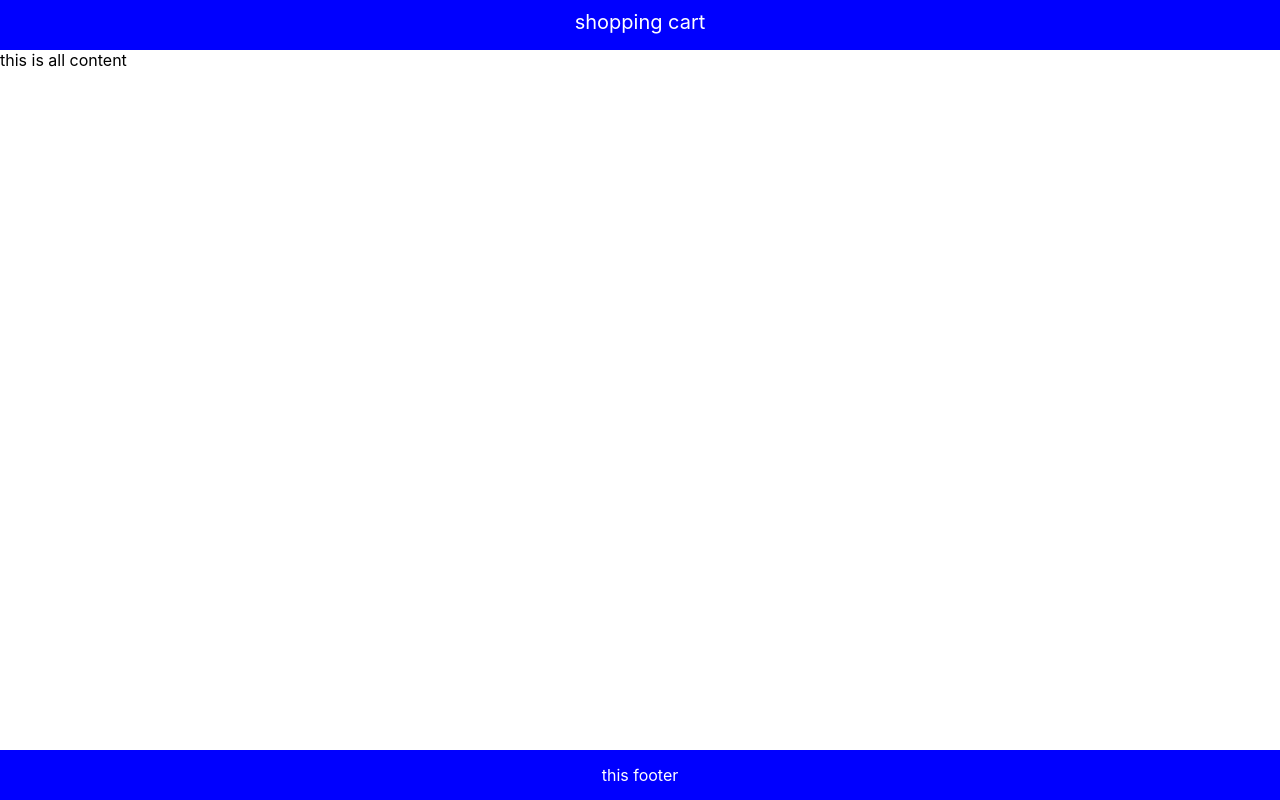
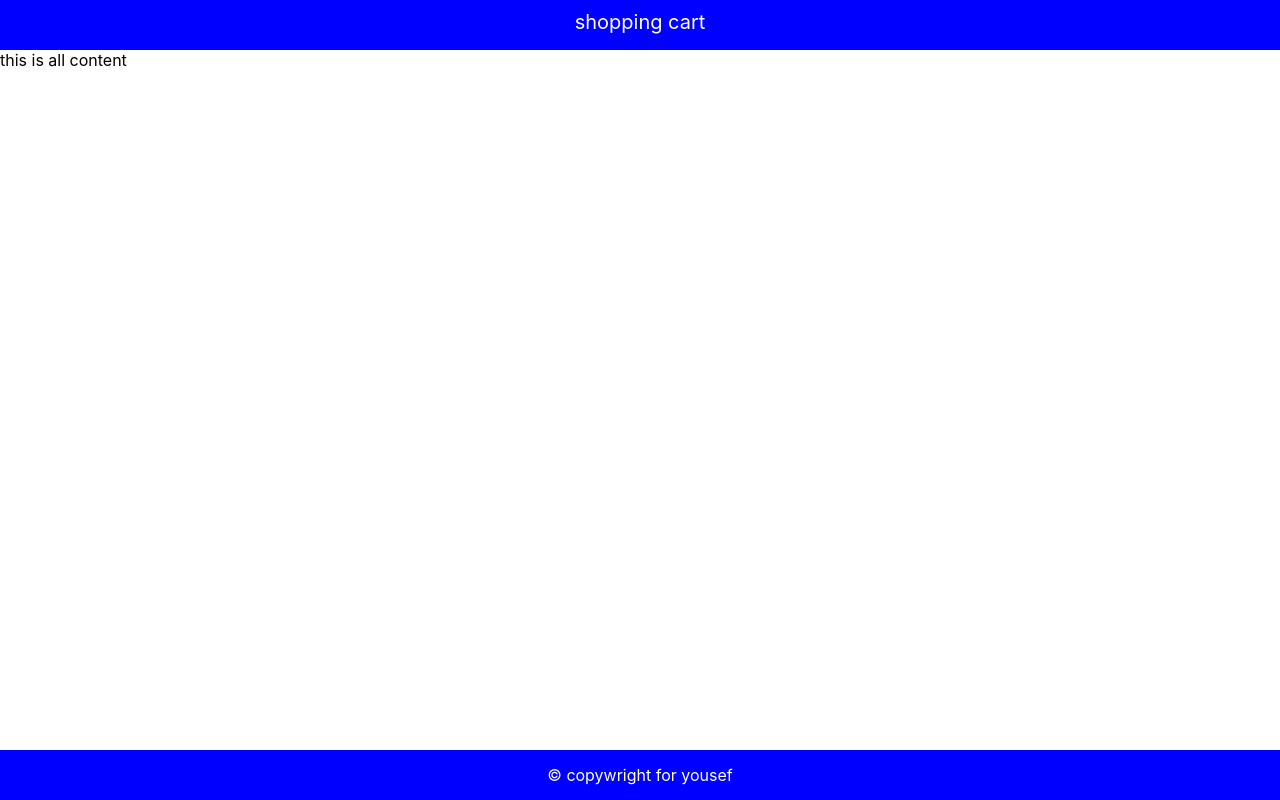
Before and after one commit to yousef7472/shopping-cart, a React (Create React App) app in the folder client/: page / in a window 1280 px wide. Built offline with nearby package versions, Linux system fonts and the light colour scheme.

Commit message:
footer comp

```diff
--- a/client/package.json
+++ b/client/package.json
@@ -15,7 +15,7 @@
     "web-vitals": "^2.1.4"
   },
   "scripts": {
-    "sass": "gulp sass",
+    "sass": "gulp watch",
     "start": "react-scripts start",
     "build": "react-scripts build",
     "test": "react-scripts test",
--- a/client/src/App.js
+++ b/client/src/App.js
@@ -1,12 +1,12 @@
-import './App.css';
+import Footer from './Components/Footer/Footer';
 import Header from './Components/Header/Header';
 
 function App() {
   return (
     <div className="layout">
-    <Header />
+      <Header />
       <main>this is all content</main>
-      <footer>this footer</footer>
+      <Footer/>
     </div>
   );
 }
--- /dev/null
+++ b/client/src/Components/Footer/Footer.js
@@ -0,0 +1,10 @@
+import "./../../css/Footer/Footer.css"
+const Footer = () => {
+    return (
+        <footer>
+            <div> &copy; copywright for yousef</div>
+        </footer>
+     );
+}
+
+export default Footer;
--- /dev/null
+++ b/client/src/Components/Footer/Footer.scss
@@ -0,0 +1,8 @@
+footer {
+    grid-area: footer;
+    display: flex;
+    justify-content: center;
+    align-items: center;
+    color: white;
+    background-color: blue;
+  }
--- /dev/null
+++ b/client/src/css/Footer/Footer.css
@@ -0,0 +1,8 @@
+footer {
+  grid-area: footer;
+  display: flex;
+  justify-content: center;
+  align-items: center;
+  color: white;
+  background-color: blue;
+}
--- a/client/src/index.css
+++ b/client/src/index.css
@@ -19,11 +19,3 @@
 main {
   grid-area: main;
 }
-footer {
-  grid-area: footer;
-  display: flex;
-  justify-content: center;
-  align-items: center;
-  color: white;
-  background-color: blue;
-}
```
Also changed, not shown: client/gulpFile.js (+7 -1 lines), client/src/App.css (deleted).
